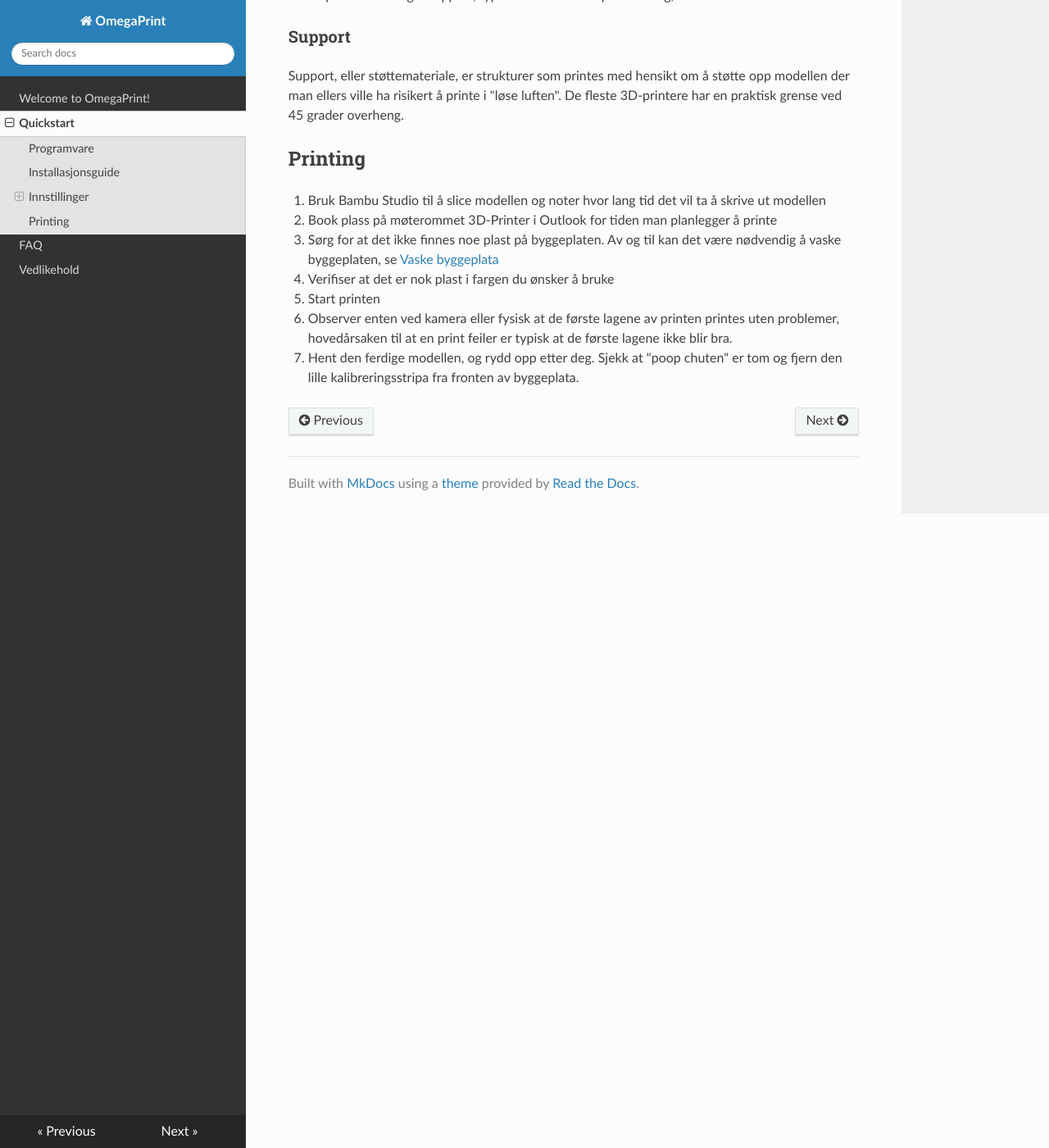
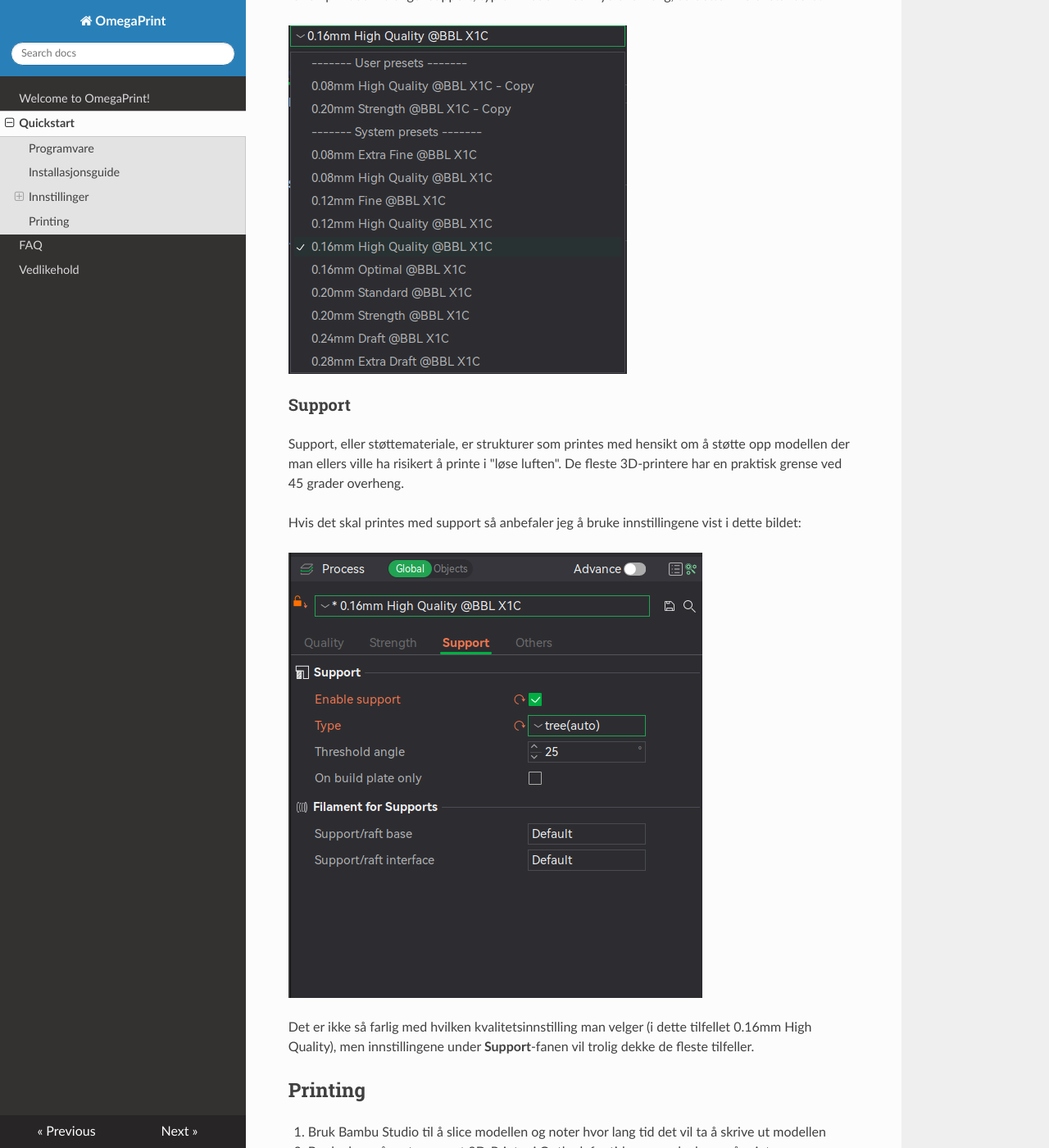
Before and after one commit to jonasmuriboe/jonasmuriboe.github.io, an MkDocs documentation site: the page built from docs/quickstart.md, in a window 1280 px wide and 1400 px high, scrolled down 3248 px. Shown: the whole window at 82% size. Built offline with MkDocs 1.6.1, drawn with Linux system fonts in a browser that asks for light colours; nearby versions of some CDN libraries.

Commit message:
Add basic info on quality settings and support

```diff
--- a/docs/quickstart.md
+++ b/docs/quickstart.md
@@ -25,10 +25,17 @@
 
 Med mindre man har mye erfaring med 3D-printere er det ønskelig at man kun bruker de forhåndsdefinerte innstillingene for kvalitet og oppløsning av utskriften. Dette gjelder spesifikt ikke for en print som trenger support, typ en modell med mye overheng, da dette ikke er standard.
 
+![Image](img/Quality_Settings.png)
+
 ### Support
 
 Support, eller støttemateriale, er strukturer som printes med hensikt om å støtte opp modellen der man ellers ville ha risikert å printe i "løse luften". De fleste 3D-printere har en praktisk grense ved 45 grader overheng.
 
+Hvis det skal printes med support så anbefaler jeg å bruke innstillingene vist i dette bildet:
+
+![Image](img/Default_Support.png)
+
+Det er ikke så farlig med hvilken kvalitetsinnstilling man velger (i dette tilfellet 0.16mm High Quality), men innstillingene under **Support**-fanen vil trolig dekke de fleste tilfeller.
 
 ## Printing
 
```
Also changed, not shown: docs/maintenance.md (+2 -1 lines), docs/img/Default_Support.png (added), docs/img/Quality_Settings.png (added).
